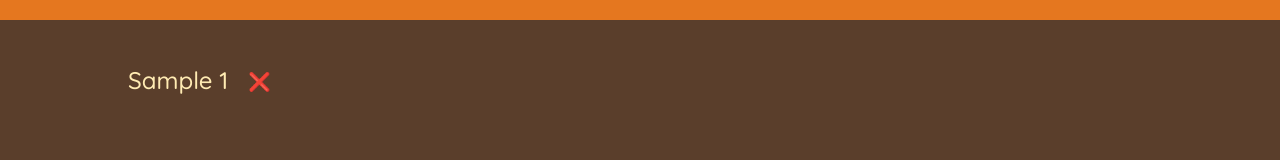
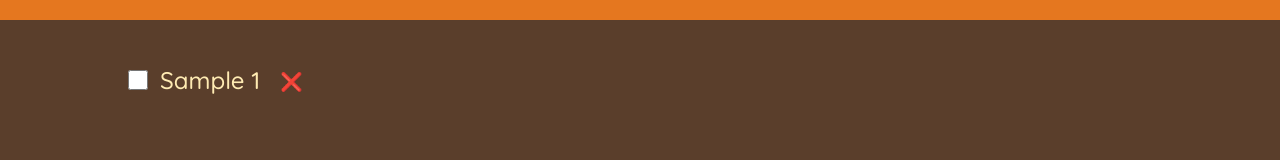
Before and after one commit to TanmayVidhate/tripelist, a React (Vite) app: page / in a window 1280 px wide. Both pictures are taken after typing "Sample" into the empty fields and a click on the button "ADD". Shown: the part 257-417 px from the top of the page. Built offline with nearby package versions, Linux system fonts and the light colour scheme.

Commit message:
add check function

```diff
--- a/src/Components/Listitem.jsx
+++ b/src/Components/Listitem.jsx
@@ -1,10 +1,11 @@
 import React from 'react'
 import "../index.css"
-function Listitem({ item: {id, description, quantity,packed }, ondelete }) {
+function Listitem({ item: {id, description, quantity,packed }, ondelete, oncheckebox }) {
 
     return (
         <div >
             <li>
+                <input type='checkbox' value = {packed} onChange = {() => oncheckebox(id)}/>
                 <span style={{textDecoration : packed ? "line-through" : "none" }}>{description} {quantity}</span>
                 <button onClick={() => ondelete(id)}>❌</button>
             </li>
--- a/src/Components/PackingList.jsx
+++ b/src/Components/PackingList.jsx
@@ -2,14 +2,14 @@ import React from 'react'
 import "../index.css"
 // import { initialItems } from '../../public/data'
 import Listitem from './Listitem'
-export function PackingList({Item, ondelete}) {
+export function PackingList({Item, ondelete, oncheckebox}) {
     return (
         <>
             <div className='list'>
                 <ul>
                     {
                         Item.map((item, id) =>
-                            <Listitem item={item} key={id} ondelete = {ondelete} />
+                            <Listitem item={item} key={id} ondelete = {ondelete} oncheckebox = {oncheckebox}/>
                         )
                     }
                 </ul>
--- a/src/Views/App.jsx
+++ b/src/Views/App.jsx
@@ -15,12 +15,17 @@ function App() {
     setItem((Item) => Item.filter((Item) => Item.id !== id) )
   }
 
+  const handleCheckBox = (id) =>{
+    console.log("id==",id)
+    setItem((Item) => Item.map ((item) => item.id === id ? {...item, packed : !item.packed} : item) )
+  }
+
   return (
     <>
       <div className='app'>
         <Logo />
         <Form addNewItem = {handleNewFrmData}/>
-        <PackingList Item = {Item} ondelete = {deletdFrmData} />
+        <PackingList Item = {Item} ondelete = {deletdFrmData} oncheckebox = {handleCheckBox} />
         <Footer />
       </div>
     </>
```
